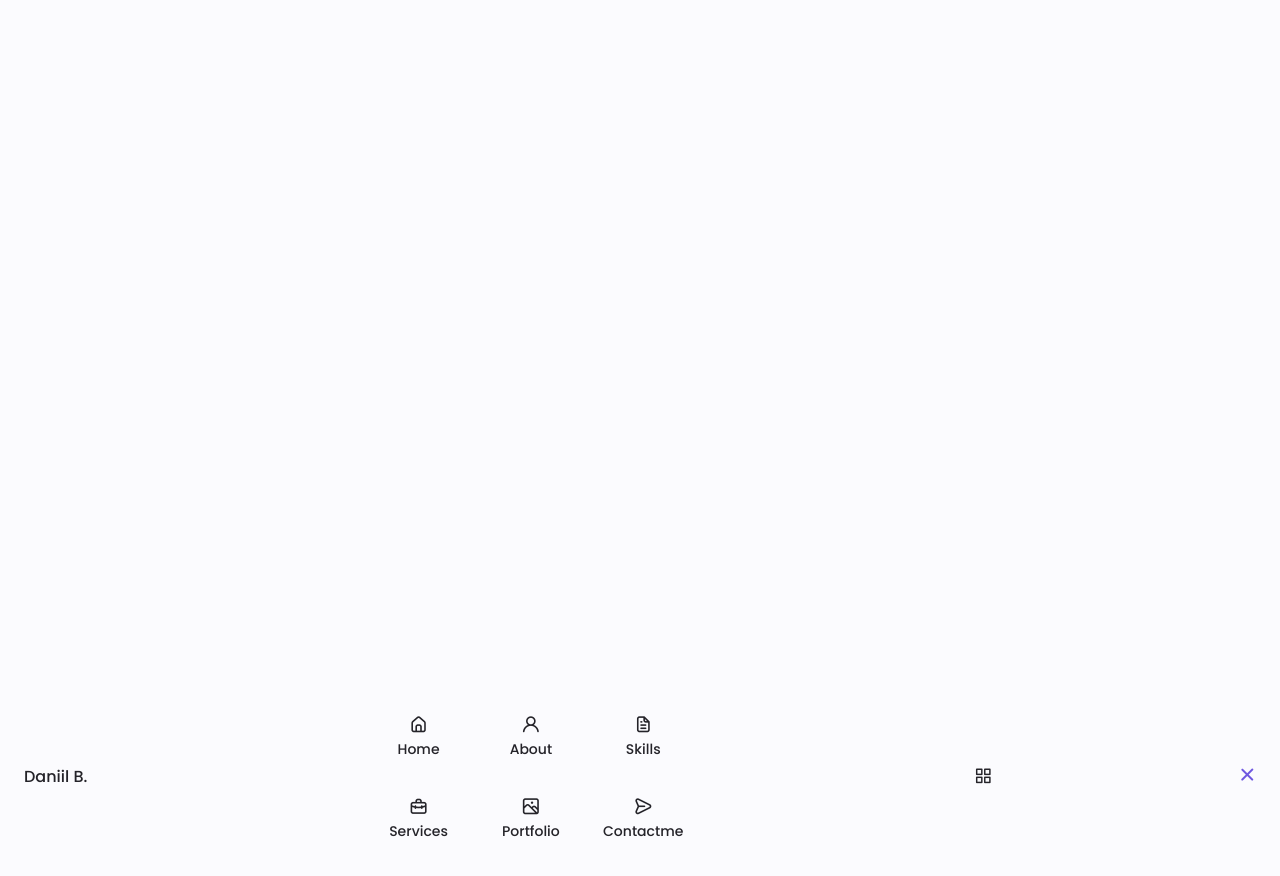
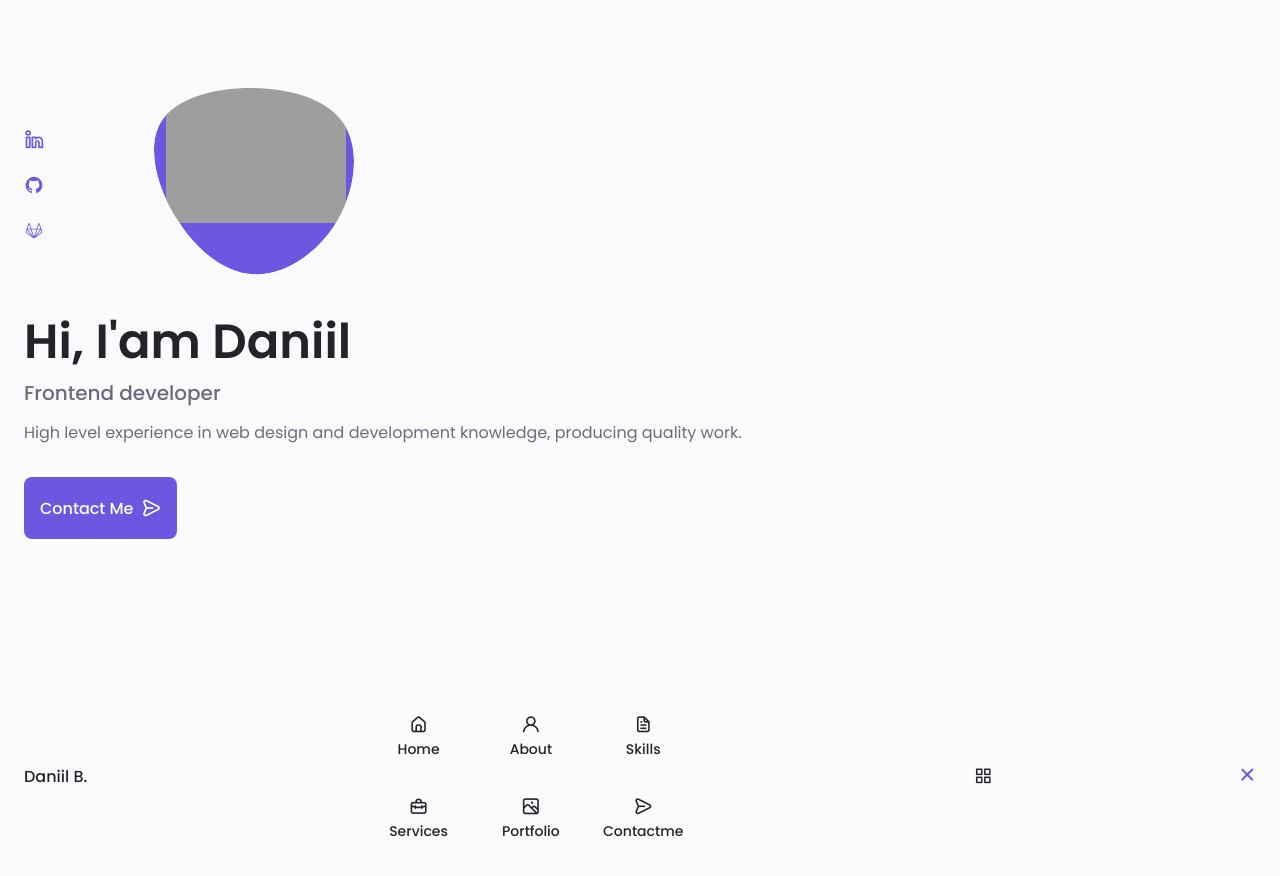
Before and after one commit to Daniil161russ/personal-portfolio, a plain HTML site: page index.html in a window 1280 px wide. Shown: the top 876 px of the page. Drawn offline with nearby package versions, Linux system fonts and the light colour scheme; grey boxes are pictures that could not be loaded.

Commit message:
create home page

```diff
--- a/assets/css/styles.css
+++ b/assets/css/styles.css
@@ -243,10 +243,111 @@ img {
 
 
 /*==================== HOME ====================*/
+.home__container {
+  gap: 1rem;
+}
 
+.home__content {
+  grid-template-columns: .5fr 3fr;
+  padding-top: 3.5rem;
+  align-items: center;
+}
+
+.home__social {
+  display: grid;
+  grid-template-columns: max-content;
+  row-gap: 1rem;
+}
+
+.home__social-icon {
+  font-size: 1.25rem;
+  color: var(--first-color);
+}
+
+.home__social-icon:hover {
+  color: var(--first-color-alt);
+}
+
+.home__blob {
+  width: 200px;
+  fill: var(--first-color);
+}
+
+.home__blob-img {
+  width: 180px;
+}
+
+.home__data {
+  grid-column: 1/3;
+}
+
+.home__title {
+  font-size: var(--big-font-size);
+}
+
+.home__subtitle {
+  font-size: var(--h3-font-size);
+  color: var(--text-color);
+  font-weight: var(--font-medium);
+  margin-bottom: var(--mb-0-75);
+}
+
+.home__description {
+  margin-bottom: var(--mb-2);
+}
+
+.home__scroll {
+  display: none;
+}
+
+.home__scroll-button {
+  color: var(--first-color);
+  transition: .3s;
+}
+
+.home__scroll-button:hover {
+  transform: translateY(.25rem);
+}
+
+.home__scroll-mouse {
+ font-size: 2rem;
+}
+
+.home__scroll-name {
+  font-size: var(--small-font-size);
+  color: var(--title-color);
+  font-weight: var(--font-medium);
+  margin-right: var(--mb-0-25);
+}
+
+.home__scroll-arrow {
+  font-style: 1.25rem;
+}
 
 /*==================== BUTTONS ====================*/
+.button {
+  display: inline-block;
+  background-color: var(--first-color);
+  color: #fff;
+  padding: 1rem;
+  border-radius: .5rem;
+  font-weight: var(--font-medium);
+}
 
+.button:hover {
+  background-color: var(--first-color-alt);
+}
+
+.button__icon {
+  font-size: 1.25rem;
+  margin-left: var(--mb-0-5);
+  transition: .3s;
+}
+
+.button--flex {
+  display: inline-flex;
+  align-items: center;
+}
 
 /*==================== ABOUT ====================*/
 
--- a/index.html
+++ b/index.html
@@ -69,7 +69,56 @@
         <main class="main">
             <!--==================== HOME ====================-->
             <section class="home section" id="home">
+                <div class="home__container container grid">
+                    <div class="home__content grid">
+                        <div class="home__social">
+                            <a href="https://ru.linkedin.com/" target="_blank" class="home__social-icon">
+                                <i class="uil uil-linkedin-alt"></i>
+                            </a>
+                            <a href="https://github.com/Daniil161russ" target="_blank" class="home__social-icon">
+                                <i class="uil uil-github"></i>
+                            </a>
+                            <a href="https://gitlab.com/Daniil161russ" target="_blank" class="home__social-icon">
+                                <i class="uil uil-gitlab"></i>
+                            </a>
+                        </div>
 
+                        <div class="home__img">
+                            <svg class="home__blob" viewBox="0 0 200 187" xmlns="http://www.w3.org/2000/svg" xmlns:xlink="http://www.w3.org/1999/xlink">
+                                <mask id="mask0" mask-type="alpha">
+                                    <path d="M190.312 36.4879C206.582 62.1187 201.309 102.826 182.328 134.186C163.346 165.547
+                                    130.807 187.559 100.226 186.353C69.6454 185.297 41.0228 161.023 21.7403 129.362C2.45775
+                                    97.8511 -7.48481 59.1033 6.67581 34.5279C20.9871 10.1032 59.7028 -0.149132 97.9666
+                                    0.00163737C136.23 0.303176 174.193 10.857 190.312 36.4879Z"/>
+                                </mask>
+                                <g mask="url(#mask0)">
+                                    <path d="M190.312 36.4879C206.582 62.1187 201.309 102.826 182.328 134.186C163.346
+                                    165.547 130.807 187.559 100.226 186.353C69.6454 185.297 41.0228 161.023 21.7403
+                                    129.362C2.45775 97.8511 -7.48481 59.1033 6.67581 34.5279C20.9871 10.1032 59.7028
+                                    -0.149132 97.9666 0.00163737C136.23 0.303176 174.193 10.857 190.312 36.4879Z"/>
+                                    <image class="home__blob-img" x="12" y="0" href="./assets/img/me.png"/>
+                                </g>
+                            </svg>
+                        </div>
+
+                        <div class="home__data">
+                            <h1 class="home__title">Hi, I'am Daniil</h1>
+                            <h3 class="home__subtitle">Frontend developer</h3>
+                            <p class="home__description">High level experience in web design and development knowledge, producing quality work.</p>
+                            <a href="#contact" class="button button--flex">
+                               Contact Me <i class="uil uil-message button__icon"></i>
+                            </a>
+                        </div>
+                    </div>
+
+                    <div class="home__scroll">
+                        <a href="#about" class="home__scroll-button button--flex">
+                            <i class="uil uil-mouse-alt home__scroll-mouse"></i>
+                            <span class="home__scroll-name">Scroll down</span>
+                            <i class="uil uil-arrow-down home__scroll-arrow"></i>
+                        </a>
+                    </div>
+                </div>
             </section>
 
             <!--==================== ABOUT ====================-->
```
Also changed, not shown: 2 other files.
